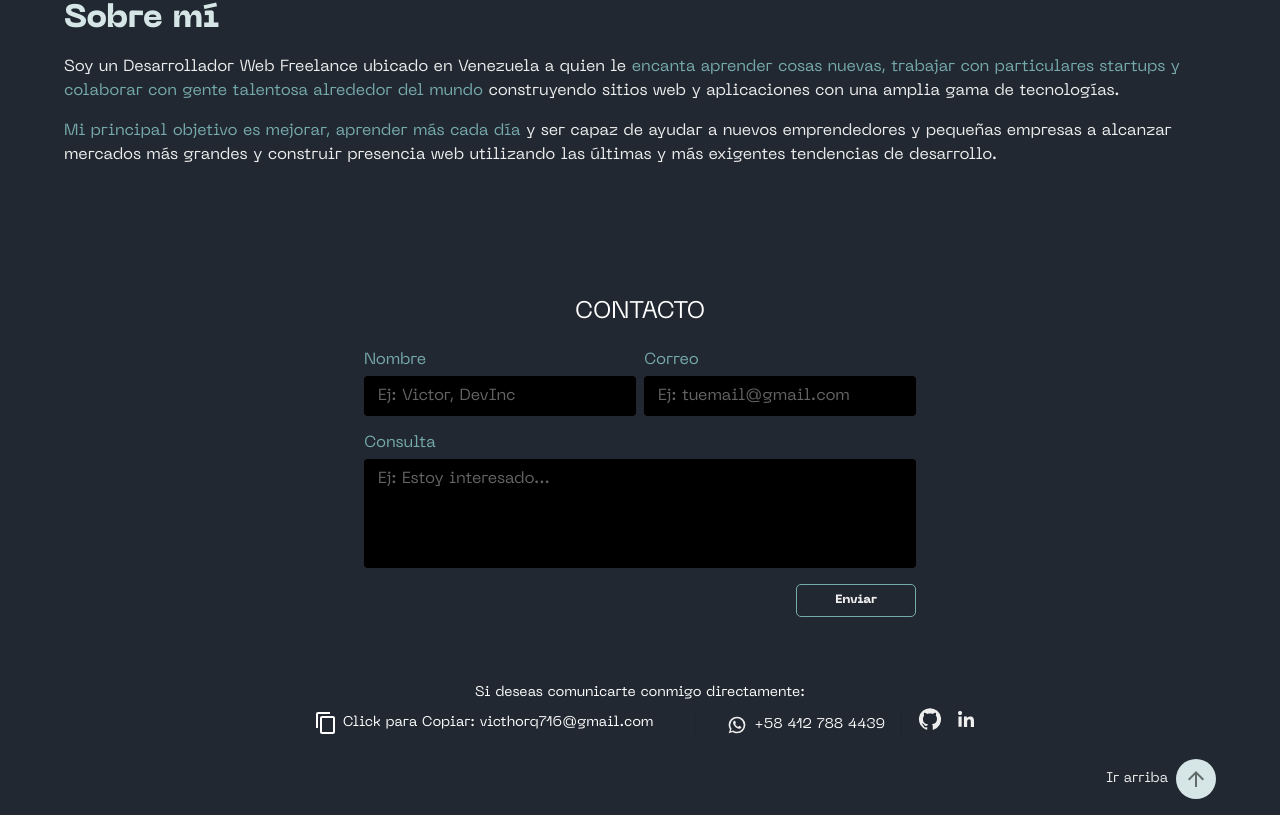
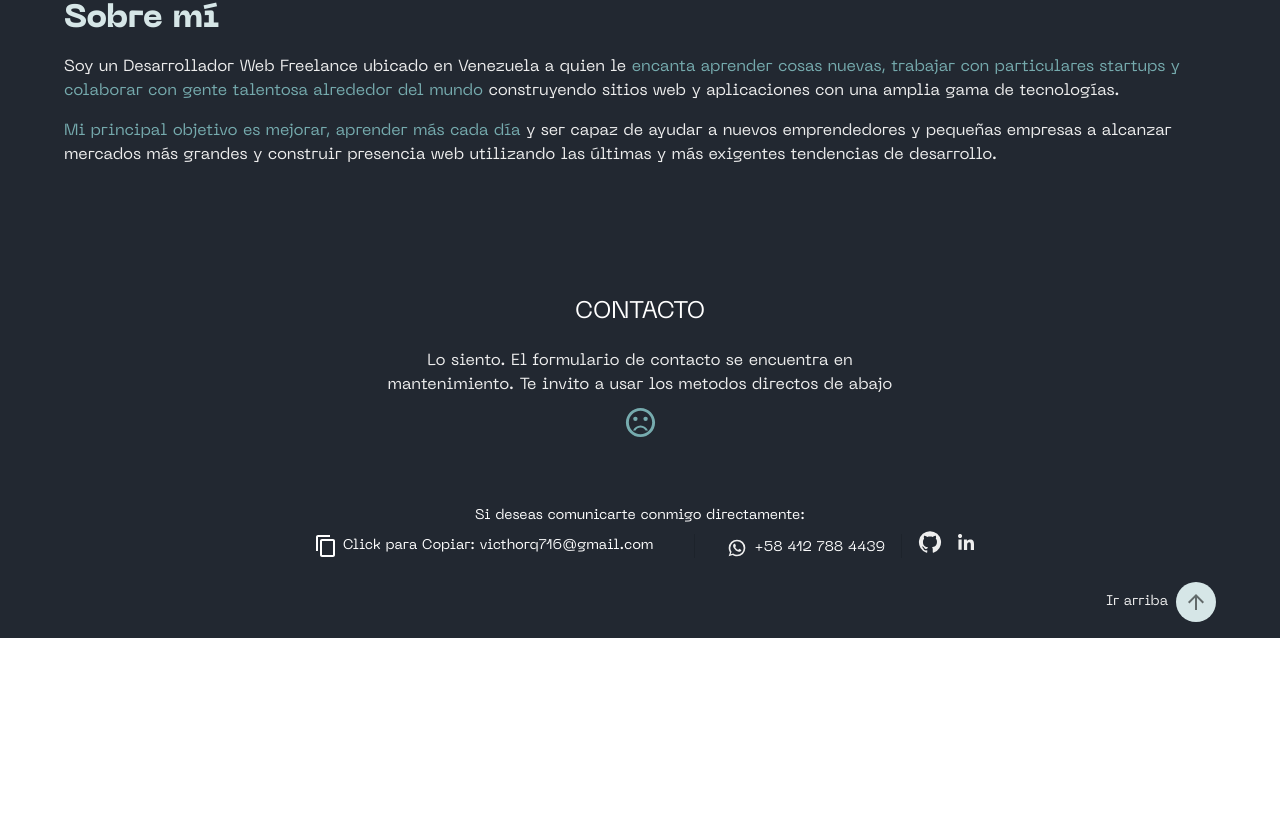
Before and after one commit to Vctorqui/portafolio-web, a Next.js app: page / in a window 1280 px wide. Shown: the part 2071-2886 px from the top of the page. After the commit the page ends 2709 px from the top, so only its background shows below. Built offline with nearby package versions, Linux system fonts and the light colour scheme.

Commit message:
contact form in maintenance

```diff
--- a/src/components/form/ContactForm.tsx
+++ b/src/components/form/ContactForm.tsx
@@ -13,7 +13,12 @@ import FancyInput, { isValidEmail } from '../CustomInput'
 import emailjs from 'emailjs-com'
 import { useRouter } from 'next/router'
 import CustomDialog from '../CustomDialog'
-import { Check, HighlightOffSharp } from '@mui/icons-material'
+import {
+  Check,
+  HighlightOffSharp,
+  SentimentDissatisfied,
+  SentimentVeryDissatisfied,
+} from '@mui/icons-material'
 import { CircularLoading } from '../CircularLoading'
 
 const GridForm = styled(Grid)(({ theme }) => ({
@@ -40,6 +45,7 @@ export const ContactForm = () => {
   const [clickSubmit, setClickSubmit] = useState<number>(0)
   const [fieldsWithError, setFieldsWithError] = useState(0)
   const router = useRouter()
+  const [errorForm, setErrorForm] = useState(true)
 
   const handleChange = (event: any) => {
     let { name, value } = event.target
@@ -108,6 +114,21 @@ export const ContactForm = () => {
             >
               CONTACTO
             </Typography>
+            {errorForm === true ? (
+              <Box
+                display={'flex'}
+                flexDirection={'column'}
+                alignItems={'center'}
+                justifyContent={'center'}
+                gap={1}
+              >
+                <Typography textAlign={'center'}>
+                  Lo siento. El formulario de contacto se encuentra en mantenimiento. Te
+                  invito a usar los metodos directos de abajo
+                </Typography>
+                <SentimentVeryDissatisfied fontSize='large' sx={{color: theme.palette.backgroundGreen.green}}/>
+              </Box>
+            ) : (
               <Box
                 component='form'
                 width={'100%'}
@@ -192,6 +213,7 @@ export const ContactForm = () => {
                   </Button>
                 </Stack>
               </Box>
+            )}
           </Box>
         </Container>
       </GridForm>
```
Also changed, not shown: 1 other file (tests, documents, lock files or other folders). Lines whose indentation alone changed are shown as unchanged.
